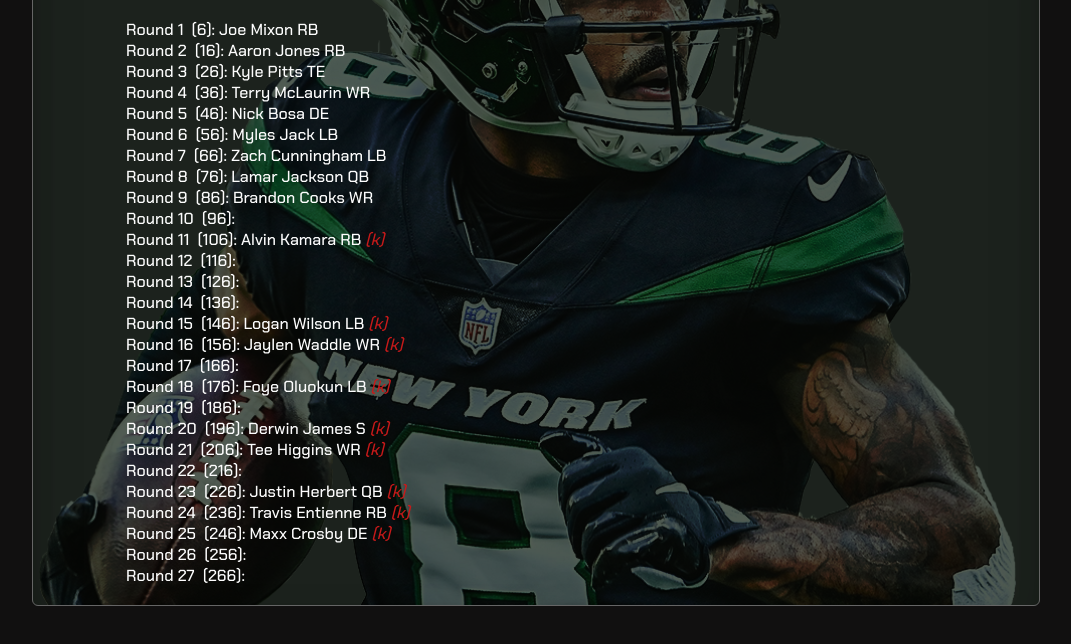
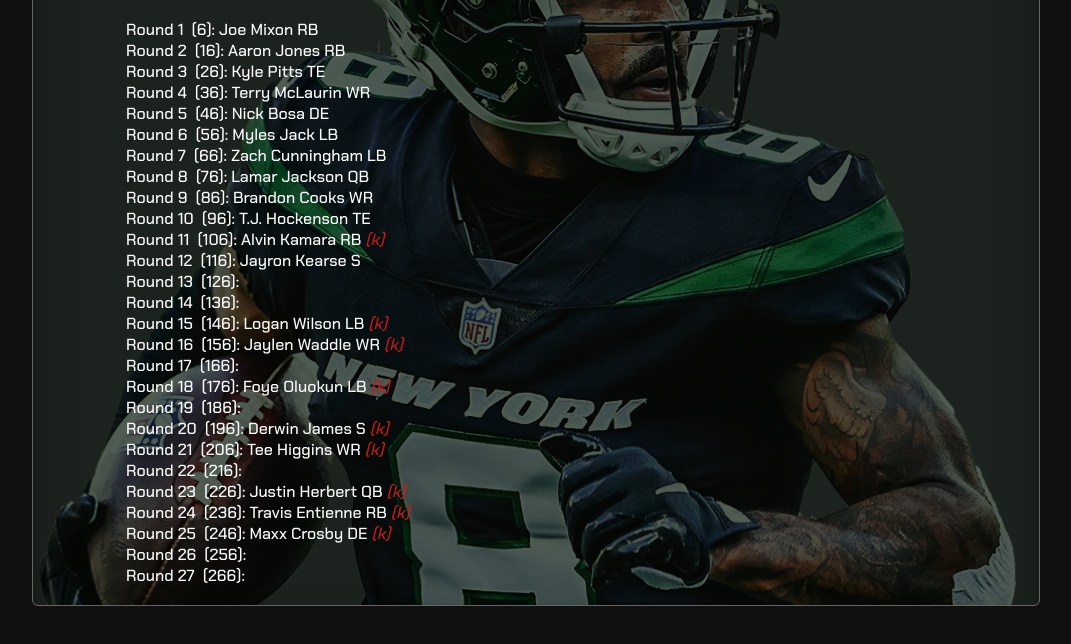
Before and after one commit to developerDaveD/2022-Fantasy-Football-Draft, a plain HTML site: page index.html in a window 1280 px wide. Shown: the part 186-830 px from the top of the page, without its empty margins (104-1175 px from the left). Drawn offline with Linux system fonts and the light colour scheme.

Commit message:
Picks 10 and 12

```diff
--- a/index.html
+++ b/index.html
@@ -26,9 +26,9 @@
                <li>Round 7 &nbsp(66): Zach Cunningham LB</li>
                <li>Round 8 &nbsp(76): Lamar Jackson QB</li>
                <li>Round 9 &nbsp(86): Brandon Cooks WR</li>
-               <li>Round 10 &nbsp(96):</li>
+               <li>Round 10 &nbsp(96): T.J. Hockenson TE</li>
                <li>Round 11 &nbsp(106): Alvin Kamara RB <i>(k)</i></li></li>
-               <li>Round 12 &nbsp(116):</li>
+               <li>Round 12 &nbsp(116): Jayron Kearse S</li>
                <li>Round 13 &nbsp(126):</li>
                <li>Round 14 &nbsp(136):</li>
                <li>Round 15 &nbsp(146): Logan Wilson LB <i>(k)</i></li>
```
